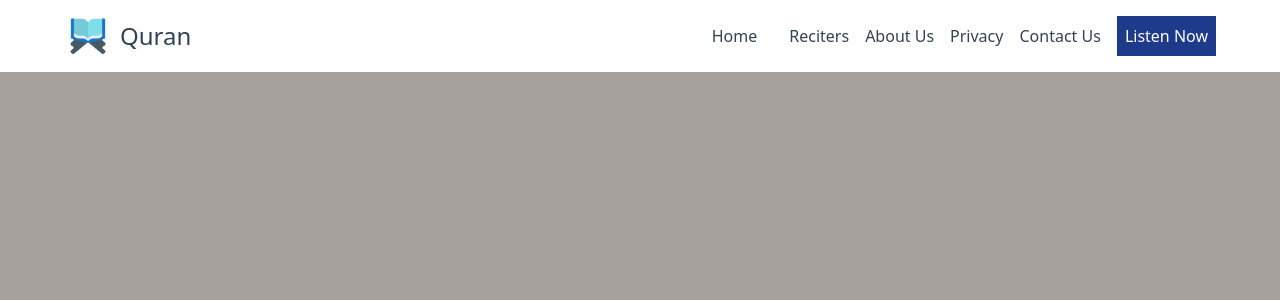
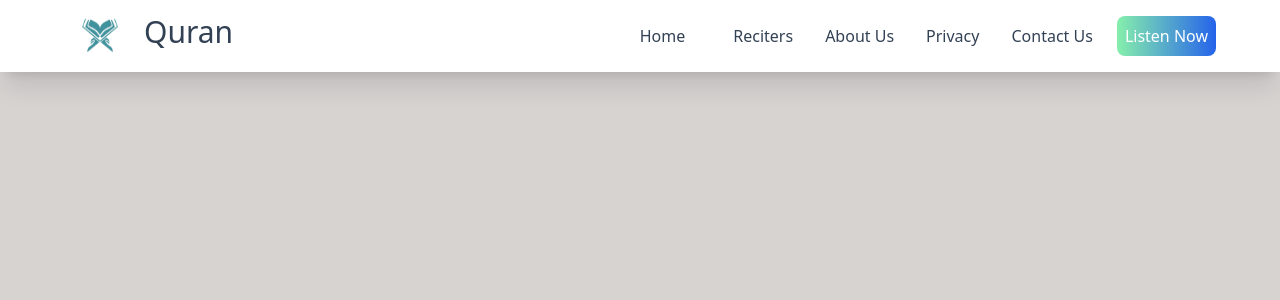
Before and after one commit to DarifElmehdi/quran, a React (Create React App) app: page / in a window 1280 px wide. Shown: the top 300 px of the page. Built offline with nearby package versions, Linux system fonts and the light colour scheme.

Commit message:
custom navbar

```diff
--- a/src/App.js
+++ b/src/App.js
@@ -4,7 +4,7 @@ function App() {
     return (
         <>
             <NavBar />
-            <div className="h-screen w-full bg-stone-400"></div>
+            <div className="h-screen w-full bg-stone-300"></div>
         </>
     );
 }
--- a/src/components/NavBar.js
+++ b/src/components/NavBar.js
@@ -11,15 +11,15 @@ function NavBar(props) {
 
     let [open, setOpen] = useState(false);
     return (
-        <div className="w-full fixed top-0 left-0">
-            <div className="md:flex bg-white py-2 px-8 md:px-16 justify-between">
+        <div className="shadow-xl w-full fixed top-0 left-0">
+            <div className="md:flex bg-white py-0 px-8 md:px-16 justify-between">
                 <div className="cursor-pointer flex items-center">
                     <img
                         src="/assets/logo.png"
                         alt="quran"
-                        className="h-12 w-12 rounded-full"
+                        className="h-10 w-10 m-4 "
                     />
-                    <a className="invisible md:visible text-2xl  pl-2 text-slate-700 font-medium">
+                    <a className="invisible md:visible text-3xl mb-2 pl-2 text-slate-700 font-medium">
                         Quran
                     </a>
                 </div>
@@ -32,24 +32,24 @@ function NavBar(props) {
                         <li className=" m-4 md:ml-8">
                             <a
                                 href={link.url}
-                                className="rounded-lg text-slate-700 font-medium hover:bg-slate-100 hover:text-slate-900"
+                                className="p-2 rounded-lg text-slate-700 font-medium hover:bg-slate-100 hover:text-slate-900"
                             >
                                 {link.title}
                             </a>
                         </li>
                     ))}
-                    <button className="bg-blue-900 hover:bg-blue-500 font-medium text-white p-2 m-2">
+                    <button className="rounded-lg bg-gradient-to-r from-green-300 to-blue-600 hover:from-red-300 hover:to-yellow-600 font-medium text-white p-2 m-4 md:ml-8">
                         Listen Now
                     </button>
                 </ul>
                 {open ? (
                     <XIcon
-                        className="cursor-pointer w-12 h-12 absolute top-2 right-8 md:hidden"
+                        className="cursor-pointer w-12 h-12 absolute top-2 right-8 md:hidden hover:bg-slate-100 hover:border-2 hover:border-slate-500 "
                         onClick={() => setOpen(!open)}
                     ></XIcon>
                 ) : (
                     <MenuIcon
-                        className="cursor-pointer w-12 h-12 absolute top-2 right-8  md:hidden"
+                        className="cursor-pointer w-12 h-12 absolute top-2 right-8  md:hidden hover:bg-slate-100 hover:border-2 hover:border-slate-500"
                         onClick={() => setOpen(!open)}
                     ></MenuIcon>
                 )}
```
Also changed, not shown: public/assets/logo.png.
